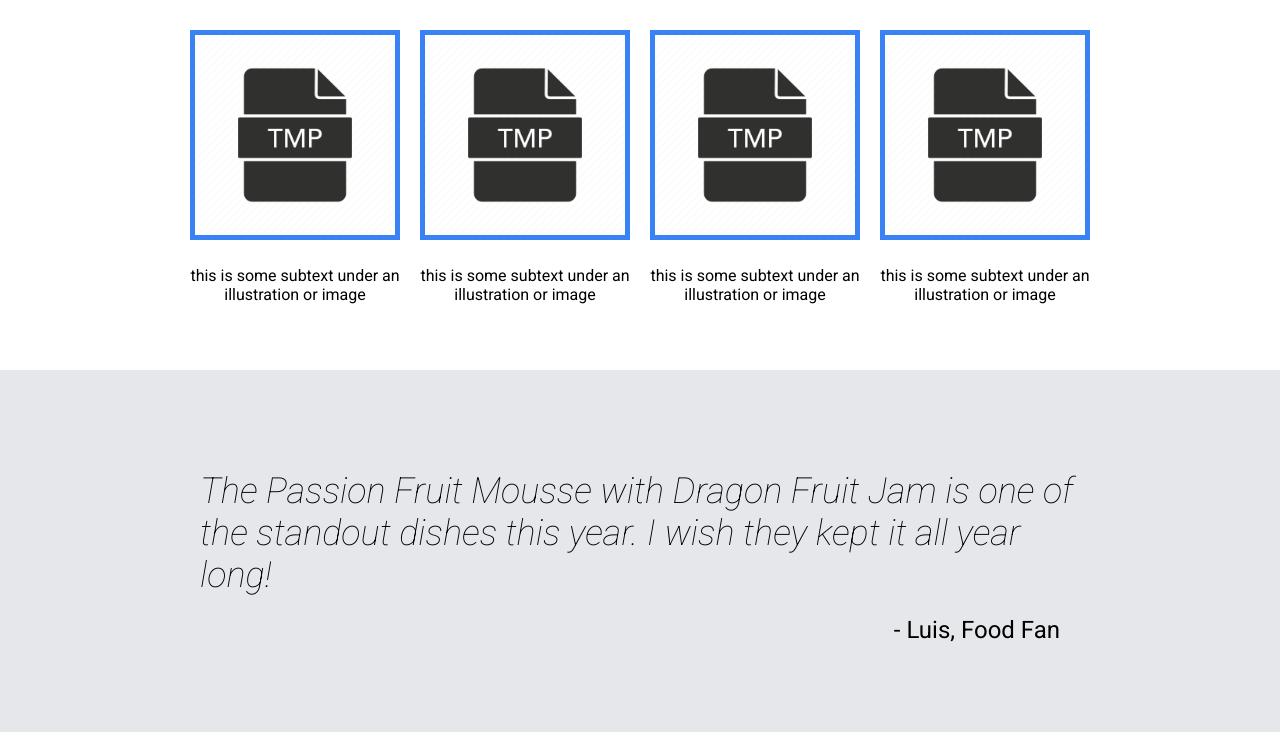
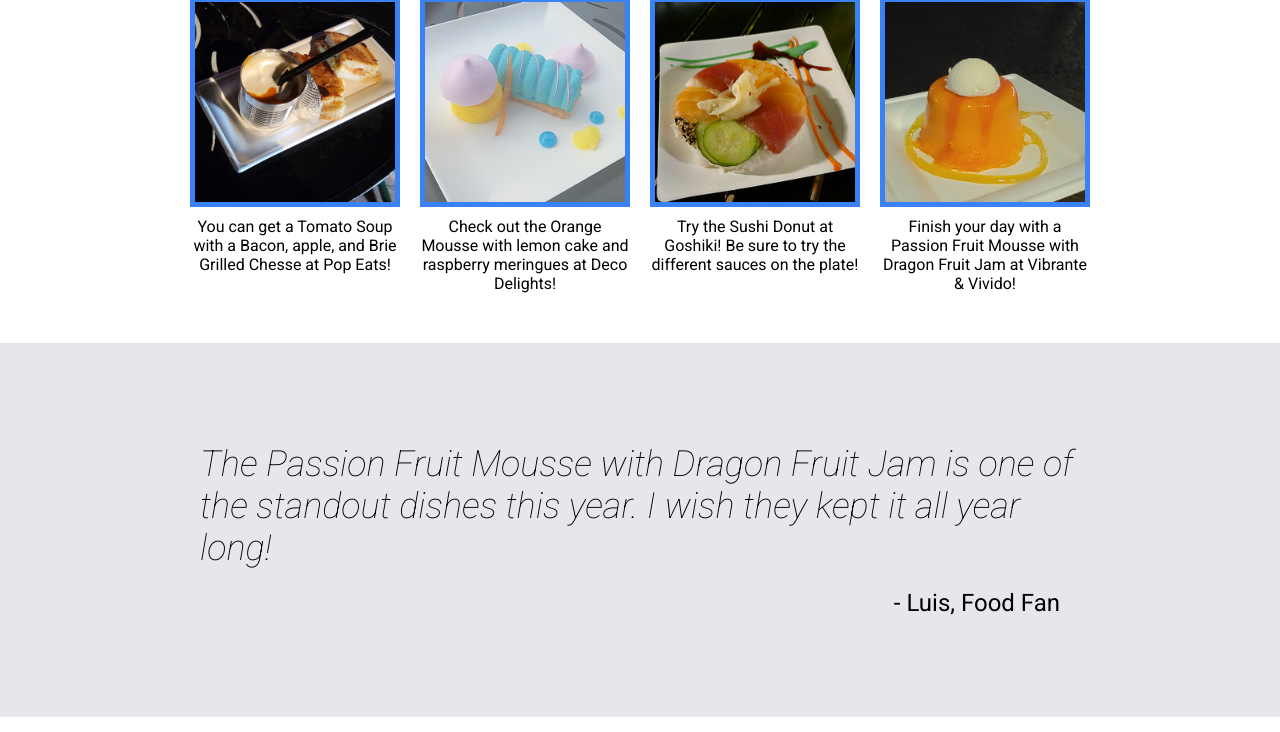
Before and after one commit to Luis-Bolanos/odin-landing-page, a plain HTML site: page index.html in a window 1280 px wide. Shown: the part 583-1315 px from the top of the page. Drawn offline with Linux system fonts and the light colour scheme.

Commit message:
Added photos, completed project parameters

```diff
--- a/index.html
+++ b/index.html
@@ -26,27 +26,27 @@
                     <p>A celebration of the culinary and visual arts is now happening at EPCOT! Check out some of our photos of the food and be sure to let us know your thoughts on this year's festival!</p>
                     <button>Let us know</button>
                 </div>
-                <img src="images/placeholder-image.png">
+                <img src="images/encanto.png">
             </div>
         </div>
             <div id="section-2">
-                <div class="info-header">Photos of Food</div>
+                <div class="info-header">Photos</div>
                 <div class="info">
                     <div class="info-box">
-                        <img src="images/temp-icon.png">
-                        <p>this is some subtext under an illustration or image</p>
+                        <img src="images/grilled-cheese.png">
+                        <p>You can get a Tomato Soup with a Bacon, apple, and Brie Grilled Chesse at Pop Eats!</p>
                     </div>
                     <div class="info-box">
-                        <img src="images/temp-icon.png">
-                        <p>this is some subtext under an illustration or image</p>
+                        <img src="images/orange-mousse.png">
+                        <p>Check out the Orange Mousse with lemon cake and raspberry meringues at Deco Delights!</p>
                     </div>
                     <div class="info-box">
-                        <img src="images/temp-icon.png">
-                        <p>this is some subtext under an illustration or image</p>
+                        <img src="images/sushi-donut.png">
+                        <p>Try the Sushi Donut at Goshiki! Be sure to try the different sauces on the plate!</p>
                     </div>
                     <div class="info-box">
-                        <img src="images/temp-icon.png">
-                        <p>this is some subtext under an illustration or image</p>
+                        <img src="images/passion-fruit-mousse.png">
+                        <p>Finish your day with a Passion Fruit Mousse with Dragon Fruit Jam at Vibrante & Vivido!</p>
                     </div>
                 </div>
             </div>
--- a/style.css
+++ b/style.css
@@ -116,7 +116,6 @@ body {
 
 .info-box {
     display: flex;
-    justify-content: center;
     flex-direction: column;
     width: 210px;
     text-align: center;
@@ -126,6 +125,11 @@ body {
 .info-box img {
     border: 5px solid #3882F6;;
     width: 200px;
+}
+
+.info-box p {
+    text-align: center;
+    margin: 0;
 }
 
 #section-3 {
```
Also changed, not shown: images/grilled-cheese.png (added), images/orange-mousse.png (added), images/passion-fruit-mousse.png (added), images/sushi-donut.png (added), images/temp/placeholder-image.png (renamed from images/placeholder-image.png), images/temp/temp-icon.png (renamed from images/temp-icon.png), images/temp/temp-logo.png (renamed from images/temp-logo.png), 1 other file.
